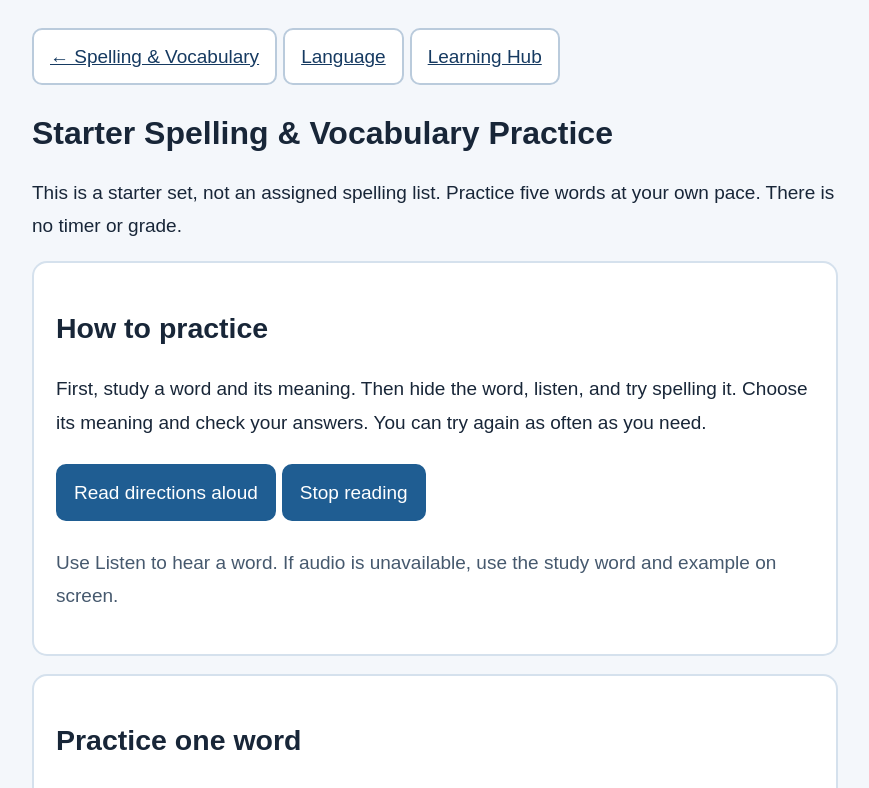
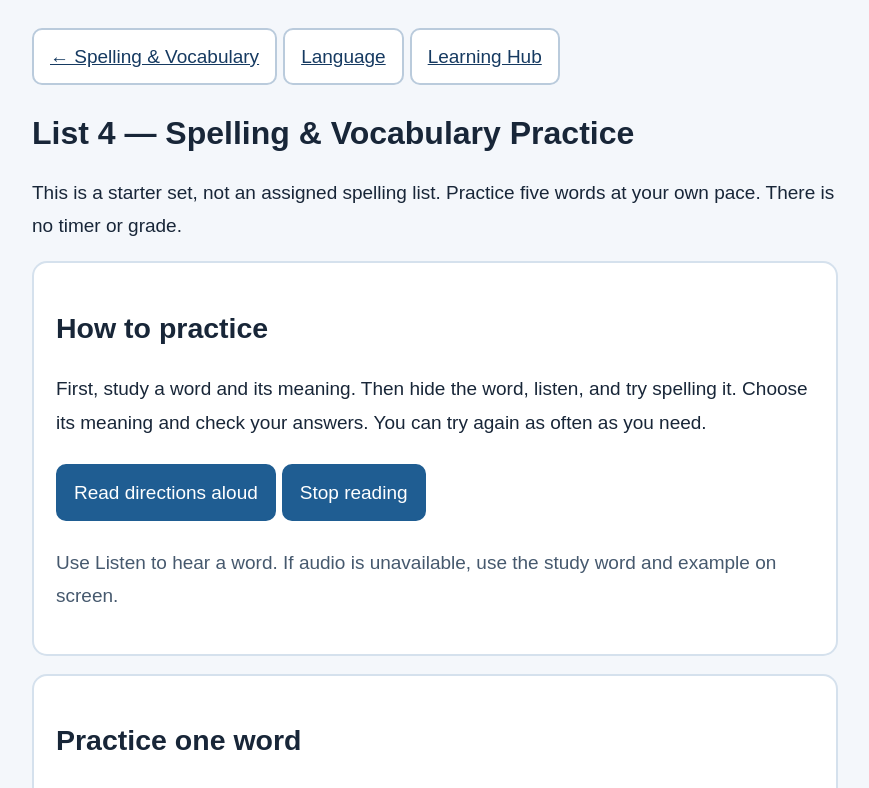
Before and after one commit to leahfphone/Harlan-School, a plain HTML site: page spelling-vocabulary-starter.html in a window 1280 px wide. Shown: the top 788 px of the page, without its empty margins (205-1074 px from the left). Drawn offline with Linux system fonts and the light colour scheme.

Commit message:
Align spelling activity title with list number

```diff
--- a/spelling-vocabulary-starter.html
+++ b/spelling-vocabulary-starter.html
@@ -1,9 +1,9 @@
 <!doctype html>
 <html lang="en"><head><meta charset="utf-8"><meta name="viewport" content="width=device-width,initial-scale=1">
-<title>Starter Spelling &amp; Vocabulary Practice | Harlan's Learning Hub</title>
+<title>List 4 — Spelling &amp; Vocabulary Practice | Harlan's Learning Hub</title>
 <style>*{box-sizing:border-box}body{margin:0;background:#f4f7fb;color:#182638;font:19px/1.75 Arial,sans-serif}main{max-width:850px;margin:auto;padding:22px}section{background:white;border:2px solid #d5e1ed;border-radius:15px;padding:22px;margin:18px 0}h1{font-size:2rem;line-height:1.3}h2{line-height:1.4}button,.nav{font:inherit;min-height:46px;border-radius:10px;padding:10px 16px;margin:6px 6px 6px 0;cursor:pointer}button{background:#1f5d92;color:white;border:2px solid #1f5d92}.nav{display:inline-block;background:white;border:2px solid #bacbdc;color:#163a61}input,select{display:block;font:inherit;padding:10px;width:100%;border:2px solid #71849a;border-radius:8px;margin:8px 0}a:focus-visible,button:focus-visible,input:focus-visible,select:focus-visible,summary:focus-visible{outline:3px solid #9b4900;outline-offset:3px}#word{font-size:1.8rem;font-weight:bold}#feedback{font-weight:bold;min-height:3.5em}summary{cursor:pointer}label{font-weight:bold}.muted{color:#46596e}@media(max-width:650px){main{padding:14px}section{padding:16px}h1{font-size:1.65rem}}@media print{button,.nav,select{display:none}body{background:white}section{break-inside:avoid}}</style></head>
 <body><main><nav aria-label="Back navigation"><a class="nav" href="spelling-vocabulary.html">← Spelling &amp; Vocabulary</a><a class="nav" href="language.html">Language</a><a class="nav" href="index.html">Learning Hub</a></nav>
-<h1>Starter Spelling &amp; Vocabulary Practice</h1>
+<h1>List 4 — Spelling &amp; Vocabulary Practice</h1>
 <p>This is a starter set, not an assigned spelling list. Practice five words at your own pace. There is no timer or grade.</p>
 <section aria-labelledby="how"><h2 id="how">How to practice</h2><p id="directions">First, study a word and its meaning. Then hide the word, listen, and try spelling it. Choose its meaning and check your answers. You can try again as often as you need.</p><button id="readDirections">Read directions aloud</button><button id="stop">Stop reading</button><p id="speechStatus" role="status" class="muted">Use Listen to hear a word. If audio is unavailable, use the study word and example on screen.</p></section>
 <section aria-labelledby="practice"><h2 id="practice">Practice one word</h2><label for="choose">Choose a practice word</label><select id="choose"></select>
```
